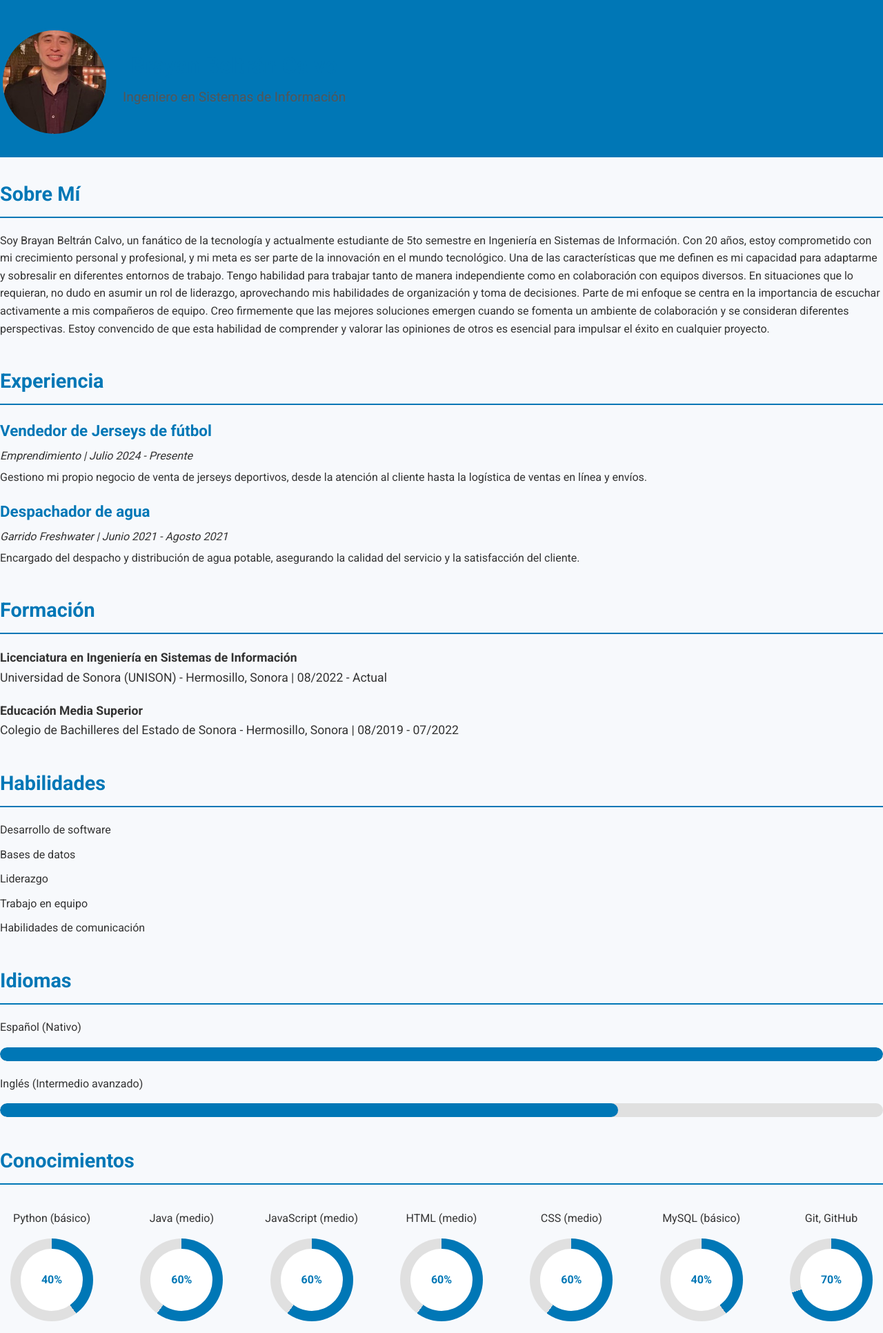
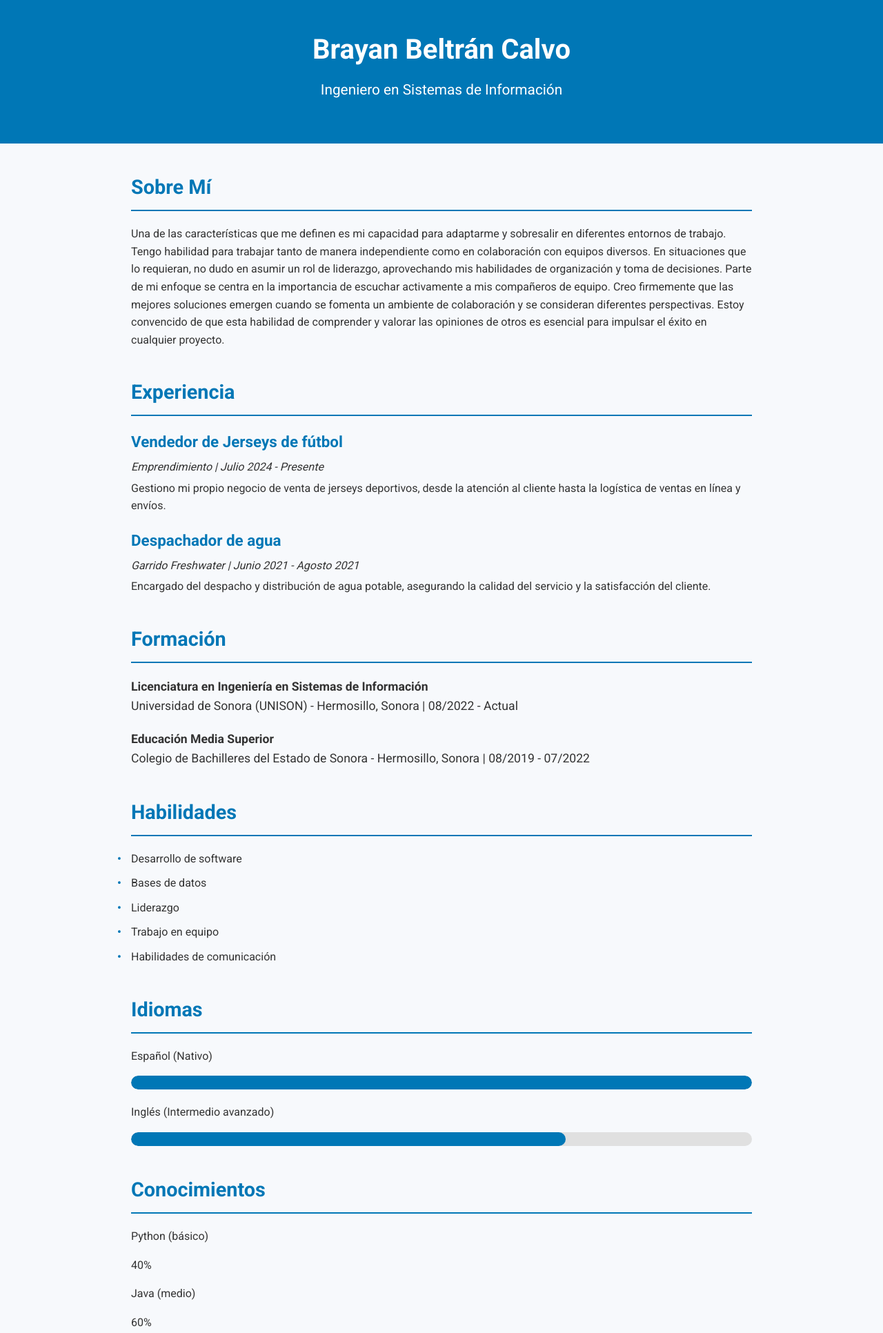
Before and after one commit to BrayanBeltran18/BrayanBeltran18.github.io, a plain HTML site: page index.html in a window 1280 px wide. Shown: the top 1932 px of the page at 69% size. Drawn offline with Linux system fonts and the light colour scheme.

Commit message:
regresamos

```diff
--- a/index.html
+++ b/index.html
@@ -9,23 +9,17 @@
     <link href="https://fonts.googleapis.com/css2?family=Roboto:wght@400;500;700&display=swap" rel="stylesheet">
 </head>
 <body>
-    <header class="header">
-        <div class="profile-photo">
-            <img src="foto cv.jpeg" alt="Foto de Brayan Beltrán Calvo">
-        </div>
-        <div class="header-info">
+    <header>
+        <div class="header-container">
             <h1>Brayan Beltrán Calvo</h1>
             <p>Ingeniero en Sistemas de Información</p>
         </div>
     </header>
 
-    <section>
-        <h2>Sobre Mí</h2>
-        <p>Soy Brayan Beltrán Calvo, un fanático de la tecnología y actualmente
-            estudiante de 5to semestre en Ingeniería en Sistemas de Información. Con 20 años,
-            estoy comprometido con mi crecimiento personal y profesional, y mi meta es ser
-            parte de la innovación en el mundo tecnológico.
-            Una de las características que me definen es mi capacidad para adaptarme y
+    <div class="container">
+        <section>
+            <h2>Sobre Mí</h2>
+            <p>Una de las características que me definen es mi capacidad para adaptarme y
             sobresalir en diferentes entornos de trabajo. Tengo habilidad para trabajar tanto de
             manera independiente como en colaboración con equipos diversos.
             En situaciones que lo requieran, no dudo en asumir un rol de liderazgo,
@@ -34,9 +28,8 @@
             compañeros de equipo. Creo firmemente que las mejores soluciones emergen
             cuando se fomenta un ambiente de colaboración y se consideran diferentes
             perspectivas. Estoy convencido de que esta habilidad de comprender y valorar las
-            opiniones de otros es esencial para impulsar el éxito en cualquier proyecto.
-        </p>
-    </section>
+            opiniones de otros es esencial para impulsar el éxito en cualquier proyecto.</p>
+        </section>
 
         <section>
             <h2>Experiencia</h2>
--- a/styles.css
+++ b/styles.css
@@ -144,98 +144,3 @@ footer a {
 footer a:hover {
     text-decoration: underline;
 }
-
-/* Sección de conocimientos con barras circulares */
-.knowledge-container {
-    display: flex;
-    flex-wrap: wrap;
-    gap: 30px;
-    justify-content: space-between;
-    margin-bottom: 40px;
-}
-
-.knowledge-item {
-    text-align: center;
-    width: 150px;
-}
-
-.circle-container {
-    position: relative;
-    width: 120px;
-    height: 120px;
-    margin: 0 auto;
-}
-
-.circle {
-    width: 100%;
-    height: 100%;
-    border-radius: 50%;
-    background: conic-gradient(#0077b6 calc(var(--percentage) * 1%), #e0e0e0 0%);
-    display: flex;
-    justify-content: center;
-    align-items: center;
-}
-
-.inner-circle {
-    width: 90px;
-    height: 90px;
-    border-radius: 50%;
-    background-color: white;
-    display: flex;
-    justify-content: center;
-    align-items: center;
-    font-weight: bold;
-    color: #0077b6;
-}
-
-.circle[data-percentage="40"] {
-    --percentage: 40;
-}
-
-.circle[data-percentage="60"] {
-    --percentage: 60;
-}
-
-.circle[data-percentage="70"] {
-    --percentage: 70;
-}
-
-/* Estilos del encabezado con la foto de perfil */
-.header {
-    display: flex;
-    align-items: center;
-    justify-content: flex-start;
-    margin-bottom: 30px;
-    border-bottom: 2px solid #0077b6;
-    padding-bottom: 20px;
-}
-
-.profile-photo {
-    margin-right: 20px;
-}
-
-.profile-photo img {
-    width: 150px;
-    height: 150px;
-    border-radius: 50%;
-    object-fit: cover;
-    border: 4px solid #0077b6;
-}
-
-.header-info {
-    display: flex;
-    flex-direction: column;
-    justify-content: center;
-}
-
-.header-info h1 {
-    margin: 0;
-    font-size: 2rem;
-    color: #0077b6;
-}
-
-.header-info p {
-    font-size: 1.2rem;
-    color: #555;
-    margin-top: 5px;
-}
```
